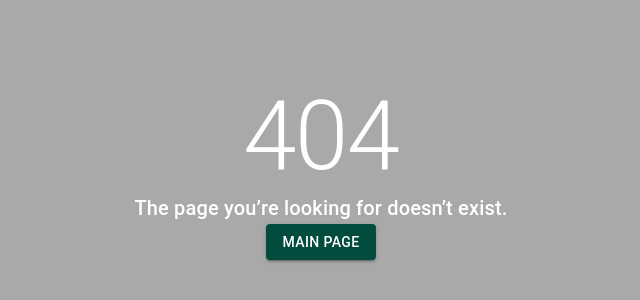
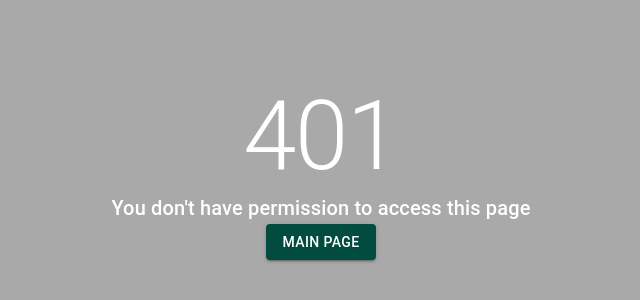
Before and after one commit to ahmetcan-7/ecommerce-microservice-FE, a React (Create React App) app: page /unauthorized in a window 1280 px wide. Before the commit this address had no page. Shown: the part 230-530 px from the top of the page, without its empty margins (319-959 px from the left). Built offline with nearby package versions, Linux system fonts and the light colour scheme.

Commit message:
Add protected routes

```diff
--- a/src/App.tsx
+++ b/src/App.tsx
@@ -4,8 +4,33 @@ import NotFound from "./pages/NotFound";
 import Products from "./pages/Products";
 import Login from "./pages/Login";
 import Register from "./pages/Register";
+import Admin from "./pages/Admin";
+import Unauthorized from "./pages/Unauthorized";
+import RequireAuth from "./components/RequireAuth";
+import { useEffect } from "react";
+import { useDispatch, useSelector } from "react-redux";
+import { refreshToken, userMe } from "./store/actions/userAction";
+import { AppState } from "./store";
+import Loader from "./components/Loader";
 
 function App() {
+  const dispatch = useDispatch<any>();
+  const { data, loading } = useSelector((state: AppState) => state.user);
+
+  useEffect(() => {
+    if (localStorage.getItem("access-token")) {
+      dispatch(userMe());
+
+      // else if (!data.isRefreshTokenExpired && !data.isAccessTokenExpired) {
+      //   dispatch(userMe())
+      // }
+    }
+  }, []);
+
+  if (loading) {
+    return <Loader />;
+  }
+
   return (
     <Router>
       <Routes>
@@ -13,9 +38,20 @@ function App() {
           <Route index element={<Products />} />
           <Route path="/login" element={<Login />} />
           <Route path="/register" element={<Register />} />
+          <Route
+            element={
+              <RequireAuth
+                allowedRoles={["ROLE_ADMIN", "ROLE_SUPER_ADMIN"]}
+                roles={data.roles}
+              />
+            }
+          >
+            <Route path="/admin" element={<Admin />} />
+          </Route>
         </Route>
 
         <Route path="*" element={<NotFound />} />
+        <Route path="/unauthorized" element={<Unauthorized />} />
       </Routes>
     </Router>
   );
--- /dev/null
+++ b/src/components/RequireAuth/index.tsx
@@ -0,0 +1,28 @@
+import { Navigate, Outlet, useLocation } from "react-router-dom";
+
+interface AuthProps {
+  allowedRoles: string[];
+  roles: string[];
+}
+
+function RequireAuth({ allowedRoles, roles }: AuthProps) {
+  const location = useLocation();
+
+  let isPermitted = roles?.find((role) => allowedRoles?.includes(role));
+
+  if (roles === undefined) {
+    return null;
+  }
+
+  if (!isPermitted) {
+    return roles ? (
+      <Navigate to="/unauthorized" state={{ from: location }} replace />
+    ) : (
+      <Navigate to="/login" state={{ from: location }} replace />
+    );
+  }
+
+  return <Outlet />;
+}
+
+export default RequireAuth;
--- /dev/null
+++ b/src/pages/Admin/index.tsx
@@ -0,0 +1,11 @@
+import React from "react";
+
+function Admin() {
+  return (
+    <>
+      <div>Admin page </div>
+    </>
+  );
+}
+
+export default Admin;
--- /dev/null
+++ b/src/pages/Unauthorized/index.tsx
@@ -0,0 +1,22 @@
+import React from "react";
+import { Box, Button, Typography } from "@mui/material";
+import { Link } from "react-router-dom";
+import { styles } from "./styles";
+
+function Unauthorized() {
+  return (
+    <Box sx={styles.box}>
+      <Typography variant="h1" color={"white"}>
+        401
+      </Typography>
+      <Typography variant="h6" color={"white"}>
+        You don't have permission to access this page
+      </Typography>
+      <Button component={Link} to="/" variant="contained" color="primary">
+        Main Page
+      </Button>
+    </Box>
+  );
+}
+
+export default Unauthorized;
--- /dev/null
+++ b/src/pages/Unauthorized/styles.ts
@@ -0,0 +1,12 @@
+import { SxProps, Theme } from "@mui/material";
+
+export const styles: Record<string, SxProps<Theme> | undefined> = {
+  box: {
+    display: "flex",
+    justifyContent: "center",
+    alignItems: "center",
+    flexDirection: "column",
+    minHeight: "100vh",
+    backgroundColor: "darkgray",
+  },
+};
```
